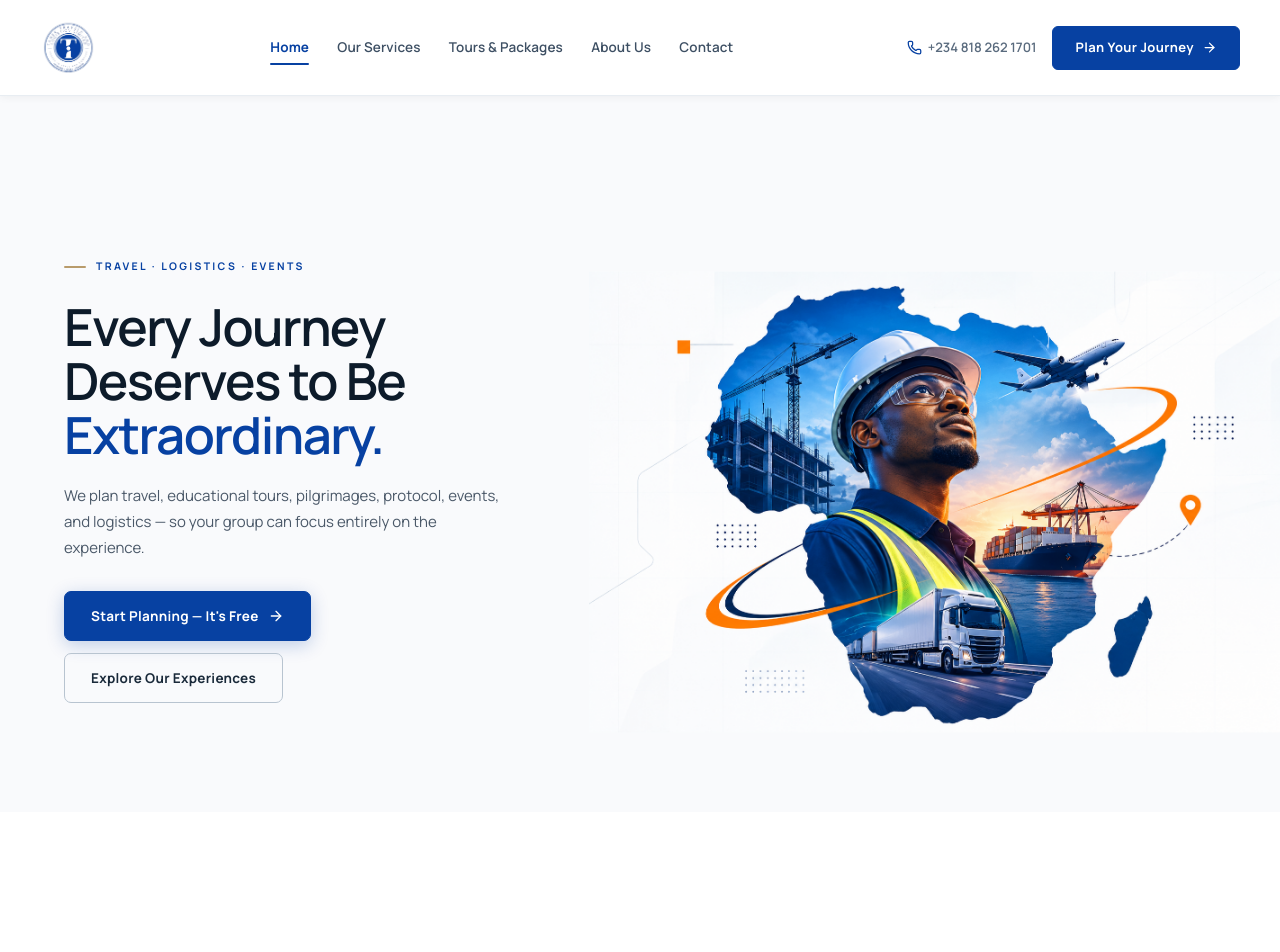
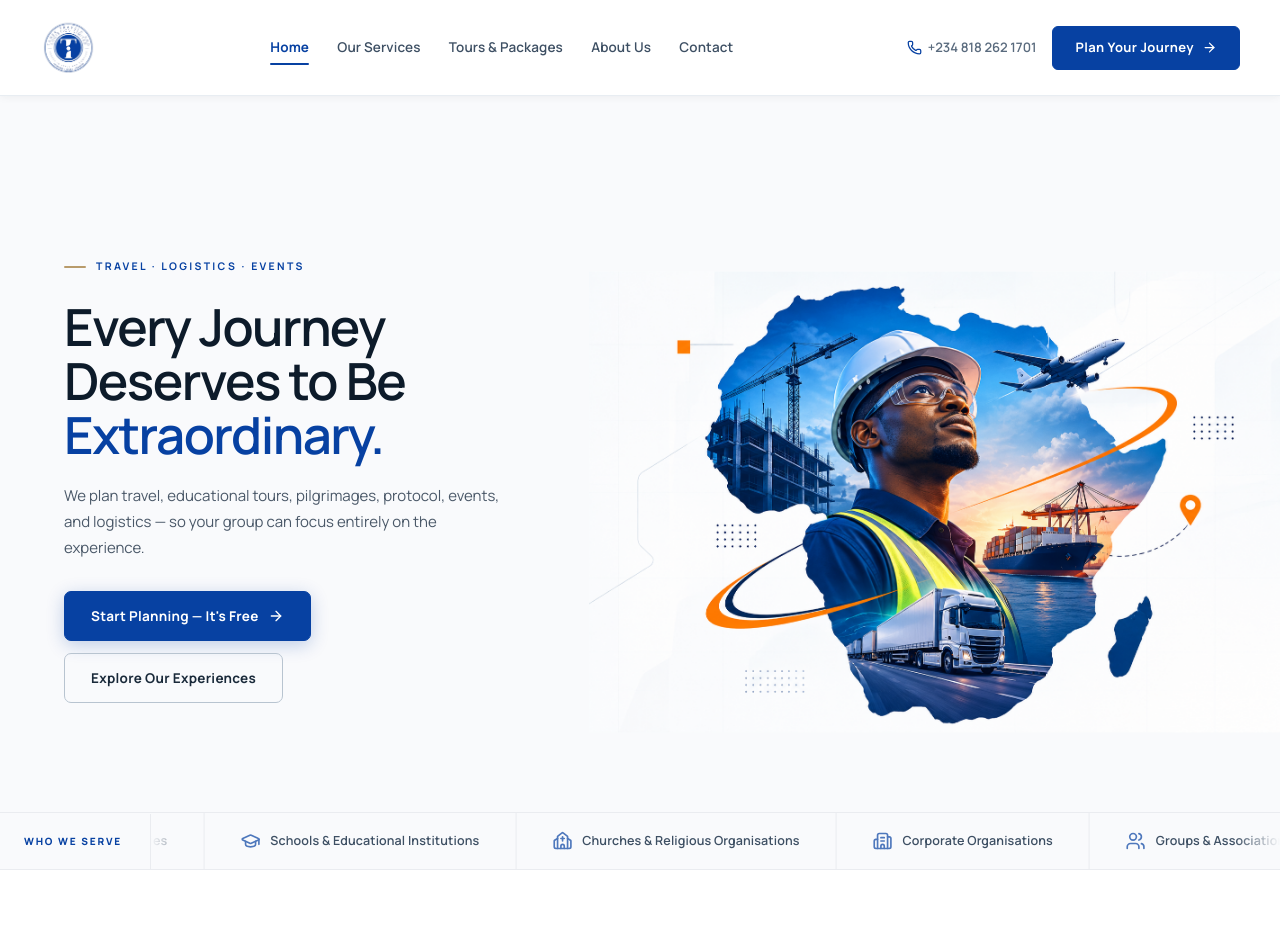
Before and after one commit to lawtg/Tarek, a React (Vite) app: page / in a window 1280 px wide. Shown: the top 952 px of the page. Built offline with nearby package versions, Linux system fonts and the light colour scheme; the HTML template or start-up script is replaced by a standard one; a web font is replaced by a local one.

Commit message:
Serve strip: horizontal marquee after hero, remove old navy audience section

```diff
--- a/src/app/pages.tsx
+++ b/src/app/pages.tsx
@@ -122,7 +122,6 @@ export function Home() {
 
   const servicesReveal = useReveal()
   const aboutReveal = useReveal()
-  const audienceReveal = useReveal()
   const packagesReveal = useReveal()
 
   return (
@@ -187,6 +186,26 @@ Continue           SECTION 01 — HERO (editorial travel composition)
             <strong>Est. 2020</strong>
             <span>Tarek Travels &amp; Logistics</span>
           </div>
+        </div>
+      </section>
+
+      {/* ════════════════════════════════════════════════════════════════
+          SERVE STRIP — marquee trust band (after hero)
+      ════════════════════════════════════════════════════════════════ */}
+      <section className="serve-strip" aria-label="Who we work with">
+        <div className="serve-strip__label">Who We Serve</div>
+        <div className="serve-strip__track-wrap">
+          {/* Two identical sets — second copy makes the loop seamless */}
+          {[0, 1].map((copy) => (
+            <div className="serve-strip__track" aria-hidden={copy === 1} key={copy}>
+              {audienceData.map(({ title, Icon }) => (
+                <div className="serve-item" key={title + copy}>
+                  <span className="serve-item__icon"><Icon size={20} /></span>
+                  <span className="serve-item__label">{title}</span>
+                </div>
+              ))}
+            </div>
+          ))}
         </div>
       </section>
 
@@ -321,46 +340,6 @@ Continue           SECTION 01 — HERO (editorial travel composition)
                 onClick={() => setActiveValue(i)}
                 aria-label={item.title}
               />
-            ))}
-          </div>
-        </div>
-      </section>
-
-      {/* ════════════════════════════════════════════════════════════════
-          SECTION 06 — WHO WE SERVE (dark directory — breaks light run)
-      ════════════════════════════════════════════════════════════════ */}
-      <section
-        className={`audience reveal-section${audienceReveal.visible ? " is-visible" : ""}`}
-        ref={audienceReveal.ref as React.RefObject<HTMLElement>}
-      >
-        <div className="container audience__inner">
-          <div className="audience__head">
-            <p className="audience__eyebrow">WHO WE SERVE</p>
-            <h2>Who We
-            Work With.</h2>
-            <p className="audience__sub">
-              From individuals to large groups, schools to corporations — we handle the logistics so you can focus on the moment.
-            </p>
-            <Link className="button button--outline-light" to="/contact">
-              Tell Us What You Need <ArrowRight size={16} />
-            </Link>
-          </div>
-          <div className="audience-directory">
-            {audienceData.map(({ title, desc, Icon }, i) => (
-              <div
-                key={title}
-                className="audience-row reveal-item"
-                style={{ "--delay": `${i * 50}ms` } as React.CSSProperties}
-              >
-                <div className="audience-row__num" aria-hidden="true">
-                  {String(i + 1).padStart(2, "0")}
-                </div>
-                <div className="audience-row__text">
-                  <div className="audience-row__name">{title}</div>
-                  <div className="audience-row__desc">{desc}</div>
-                </div>
-                <ArrowRight size={16} className="audience-row__arrow" aria-hidden="true" />
-              </div>
             ))}
           </div>
         </div>
--- a/src/index.css
+++ b/src/index.css
@@ -1118,105 +1118,114 @@
 }
 
 /* ══════════════════════════════════════════════════════════════════════════
-   AUDIENCE — WHO WE SERVE
-══════════════════════════════════════════════════════════════════════════ */
-.audience {
-  background: var(--blue);
-  padding: 96px 0;
-}
-.audience__inner {
-  display: grid;
-  grid-template-columns: 340px 1fr;
-  gap: 72px;
-  align-items: start;
-}
-.audience__head { position: sticky; top: 108px; padding-bottom: 16px; }
-.audience__eyebrow {
-  display: flex;
-  align-items: center;
-  gap: 10px;
-  font-size: 10.5px;
-  font-weight: 700;
+   SERVE STRIP — horizontal marquee trust band
+══════════════════════════════════════════════════════════════════════════ */
+.serve-strip {
+  background: #f9fafc;               /* same as hero — seamless continuation */
+  border-top: 1px solid #EAECF0;     /* hairline separates from hero */
+  border-bottom: 1px solid #EAECF0;
+  padding: 0;
+  display: flex;
+  align-items: center;
+  gap: 0;
+  overflow: hidden;
+  position: relative;
+}
+
+/* "Who We Serve" label — pinned left, always visible */
+.serve-strip__label {
+  flex-shrink: 0;
+  font-family: "Manrope", sans-serif;
+  font-size: 10px;
+  font-weight: 800;
   letter-spacing: .18em;
   text-transform: uppercase;
-  color: var(--champagne);
-  margin-bottom: 18px;
-}
-.audience__eyebrow::before {
-  content: "";
-  display: inline-block;
-  width: 20px; height: 2px;
-  background: var(--champagne);
+  color: var(--blue);
+  padding: 20px 28px 20px 0;
+  white-space: nowrap;
+  border-right: 1px solid #EAECF0;
+  margin-right: 0;
+  background: #f9fafc;
+  position: relative;
+  z-index: 2;
+  /* Fade-out edge so track appears to emerge */
+  padding-left: 24px;
+}
+
+/* Track wrapper — masks overflow for seamless loop */
+.serve-strip__track-wrap {
+  display: flex;
+  overflow: hidden;
+  flex: 1;
+  /* Fade edges left and right for a premium feel */
+  -webkit-mask-image: linear-gradient(to right, transparent 0%, black 4%, black 96%, transparent 100%);
+  mask-image: linear-gradient(to right, transparent 0%, black 4%, black 96%, transparent 100%);
+}
+
+/* Duplicate track — both run side by side for infinite scroll */
+.serve-strip__track {
+  display: flex;
+  align-items: center;
+  gap: 0;
   flex-shrink: 0;
-  border-radius: 2px;
-}
-.audience__head h2 {
-  font-size: clamp(34px, 3.8vw, 50px);
-  color: white;
-  line-height: 1.05;
-  margin-bottom: 18px;
-}
-.audience__sub {
-  color: rgba(255,255,255,.55);
-  font-size: 14px;
-  line-height: 1.75;
-  margin-bottom: 28px;
-}
-.audience__head .button { border-color: rgba(255,255,255,.35); }
-.audience-directory { border-top: 1px solid rgba(255,255,255,.1); }
-.audience-row {
-  display: grid;
-  grid-template-columns: 48px 1fr auto;
-  align-items: center;
-  gap: 18px;
-  padding: 22px 0;
-  border-bottom: 1px solid rgba(255,255,255,.08);
-  transition: transform .25s var(--ease-out);
-  cursor: default;
-}
-.audience-row:hover { transform: translateX(5px); }
-.audience-row__num {
-  font-family: "Instrument Serif", serif;
-  font-size: 13px;
-  color: rgba(255,255,255,.22);
+  animation: serve-marquee 32s linear infinite;
+  will-change: transform;
+}
+
+/* Each item */
+.serve-item {
+  display: inline-flex;
+  align-items: center;
+  gap: 10px;
+  padding: 18px 36px;
+  white-space: nowrap;
+  border-right: 1px solid #EAECF0;
+}
+.serve-item__icon {
+  color: var(--blue);
+  opacity: .7;
   flex-shrink: 0;
-  transition: color .22s;
-}
-.audience-row:hover .audience-row__num { color: var(--champagne); }
-.audience-row__text { flex: 1; min-width: 0; }
-.audience-row__name {
-  font-size: 14.5px;
-  font-weight: 700;
-  color: rgba(255,255,255,.82);
-  transition: color .22s;
-  line-height: 1.3;
-}
-.audience-row:hover .audience-row__name { color: white; }
-.audience-row__desc {
-  font-size: 12px;
-  color: rgba(255,255,255,.38);
-  margin-top: 3px;
-  line-height: 1.5;
-}
-.audience-row__arrow {
-  color: rgba(255,255,255,.2);
-  flex-shrink: 0;
-  transition: color .22s, transform .28s var(--ease-out);
-}
-.audience-row:hover .audience-row__arrow { color: var(--champagne); transform: translateX(3px); }
-.audience-row:focus-within .audience-row__arrow { color: var(--champagne); transform: translateX(3px); }
-
-/* responsive */
+  display: flex;
+  align-items: center;
+}
+.serve-item__label {
+  font-family: "Manrope", sans-serif;
+  font-size: 12.5px;
+  font-weight: 600;
+  color: #3D4F63;
+  letter-spacing: .01em;
+}
+
+/* Marquee keyframe — translate by exactly 50% so the duplicate creates a seamless loop */
+@keyframes serve-marquee {
+  from { transform: translateX(0); }
+  to   { transform: translateX(-50%); }
+}
+
+/* Pause on hover — accessibility + premium feel */
+.serve-strip:hover .serve-strip__track {
+  animation-play-state: paused;
+}
+
+/* Reduced motion — static, no animation */
+@media (prefers-reduced-motion: reduce) {
+  .serve-strip__track { animation: none; }
+  .serve-strip__track-wrap { overflow-x: auto; -webkit-mask-image: none; mask-image: none; }
+}
+
+/* Responsive */
 @media (max-width: 820px) {
-  .audience__inner { grid-template-columns: 1fr; gap: 36px; }
-  .audience__head { position: static; }
+  .serve-strip__label { display: none; }
+  .serve-item { padding: 16px 28px; }
+  .serve-item__label { font-size: 11.5px; }
 }
 @media (max-width: 560px) {
-  .audience-row__desc { display: none; }
-  .audience-row { grid-template-columns: 36px 1fr auto; gap: 14px; }
-}
-
-/* ══════════════════════════════════════════════════════════════════════════
+  .serve-item { padding: 14px 22px; gap: 8px; }
+  .serve-item__icon { display: none; }
+  .serve-item__label { font-size: 11px; }
+  .serve-strip__track { animation-duration: 22s; }
+}
+
    TOUR PACKAGES
 ══════════════════════════════════════════════════════════════════════════ */
 .tour-packages {
```
